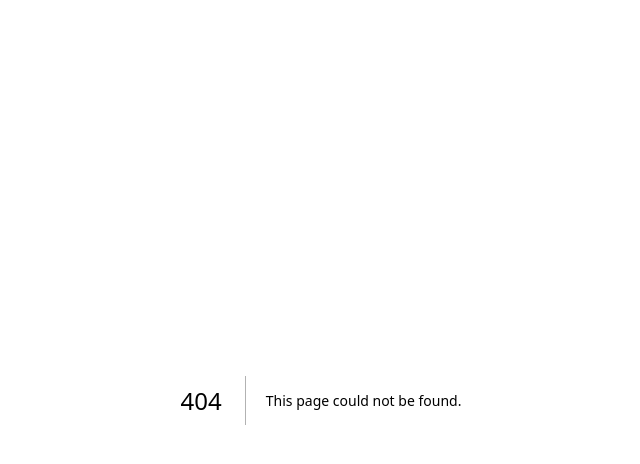
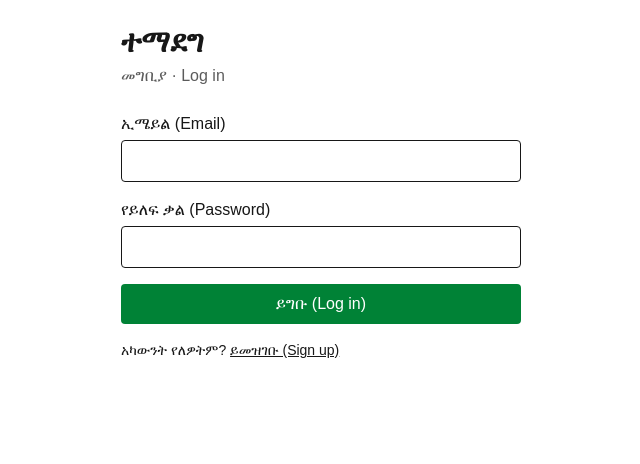
Before and after one commit to Aman6815/temadeg, a Next.js app: page /login in a window 1280 px wide. Before the commit this address had no page. Shown: the top 464 px of the page, without its empty margins (319-959 px from the left). Built offline with nearby package versions, Linux system fonts and the light colour scheme.

Commit message:
Add login, logout, session proxy and account page

```diff
--- /dev/null
+++ b/src/app/account/actions.ts
@@ -0,0 +1,10 @@
+"use server";
+
+import { redirect } from "next/navigation";
+import { createClient } from "@/lib/supabase/server";
+
+export async function signOut() {
+  const supabase = await createClient();
+  await supabase.auth.signOut();
+  redirect("/login");
+}
--- /dev/null
+++ b/src/app/account/page.tsx
@@ -0,0 +1,40 @@
+import { redirect } from "next/navigation";
+import { createClient } from "@/lib/supabase/server";
+import { signOut } from "./actions";
+
+const roleLabels: Record<string, string> = {
+  parent: "ወላጅ (Parent)",
+  tutor: "አስጠኚ (Tutor)",
+  admin: "አስተዳዳሪ (Administrator)",
+};
+
+export default async function AccountPage() {
+  const supabase = await createClient();
+
+  // getUser() asks Supabase to verify the login. It is safer than trusting
+  // the cookie alone, so we always use it for access checks.
+  const {
+    data: { user },
+  } = await supabase.auth.getUser();
+  if (!user) redirect("/login");
+
+  const { data: profile } = await supabase
+    .from("profiles")
+    .select("full_name, role")
+    .eq("id", user.id)
+    .single();
+
+  return (
+    <main className="mx-auto max-w-md p-6">
+      <h1 className="text-3xl font-bold">ተማደግ</h1>
+      <p className="mt-4 text-xl">{profile?.full_name}</p>
+      <p className="opacity-70">{roleLabels[profile?.role ?? ""] ?? ""}</p>
+
+      <form action={signOut} className="mt-6">
+        <button type="submit" className="rounded border px-4 py-2">
+          ውጣ (Sign out)
+        </button>
+      </form>
+    </main>
+  );
+}
--- /dev/null
+++ b/src/app/login/actions.ts
@@ -0,0 +1,29 @@
+"use server";
+
+import { redirect } from "next/navigation";
+import { createClient } from "@/lib/supabase/server";
+
+export type LoginState = { error?: string };
+
+export async function login(
+  _prev: LoginState,
+  formData: FormData
+): Promise<LoginState> {
+  const email = String(formData.get("email") ?? "").trim();
+  const password = String(formData.get("password") ?? "");
+
+  if (!email || !password) {
+    return { error: "ኢሜይልና የይለፍ ቃል ያስገቡ (Please enter your email and password)." };
+  }
+
+  const supabase = await createClient();
+  const { error } = await supabase.auth.signInWithPassword({ email, password });
+
+  if (error) {
+    // Same message for a wrong email or a wrong password, so attackers
+    // can't discover which emails are registered.
+    return { error: "ኢሜይሉ ወይም የይለፍ ቃሉ ትክክል አይደለም (Incorrect email or password)." };
+  }
+
+  redirect("/account");
+}
--- /dev/null
+++ b/src/app/login/page.tsx
@@ -0,0 +1,47 @@
+"use client";
+
+import Link from "next/link";
+import { useActionState } from "react";
+import { login, type LoginState } from "./actions";
+
+const initialState: LoginState = {};
+
+export default function LoginPage() {
+  const [state, formAction, pending] = useActionState(login, initialState);
+
+  return (
+    <main className="mx-auto max-w-md p-6">
+      <h1 className="text-3xl font-bold">ተማደግ</h1>
+      <p className="mt-1 opacity-70">መግቢያ · Log in</p>
+
+      <form action={formAction} className="mt-6 space-y-4">
+        <label className="block">
+          <span className="font-medium">ኢሜይል (Email)</span>
+          <input name="email" type="email" required autoComplete="email"
+            className="mt-1 w-full rounded border bg-transparent px-3 py-2" />
+        </label>
+
+        <label className="block">
+          <span className="font-medium">የይለፍ ቃል (Password)</span>
+          <input name="password" type="password" required
+            autoComplete="current-password"
+            className="mt-1 w-full rounded border bg-transparent px-3 py-2" />
+        </label>
+
+        {state.error && (
+          <p role="alert" className="text-red-500">{state.error}</p>
+        )}
+
+        <button type="submit" disabled={pending}
+          className="w-full rounded bg-green-700 px-4 py-2 font-medium text-white disabled:opacity-50">
+          {pending ? "በመግባት ላይ… (Logging in…)" : "ይግቡ (Log in)"}
+        </button>
+      </form>
+
+      <p className="mt-4 text-sm">
+        አካውንት የለዎትም?{" "}
+        <Link href="/signup" className="underline">ይመዝገቡ (Sign up)</Link>
+      </p>
+    </main>
+  );
+}
--- a/src/app/signup/actions.ts
+++ b/src/app/signup/actions.ts
@@ -41,5 +41,5 @@ export async function signup(
     return { error: "አካውንቱን መፍጠር አልተቻለም። እንደገና ይሞክሩ (Could not create the account. Please try again)." };
   }
 
-  redirect("/"); // temporary; we'll send users to their own page later
+  redirect("/account");
 }
--- a/src/app/signup/page.tsx
+++ b/src/app/signup/page.tsx
@@ -2,6 +2,7 @@
 
 import { useActionState } from "react";
 import { signup, type SignupState } from "./actions";
+import Link from "next/link";
 
 const initialState: SignupState = {};
 
@@ -56,6 +57,11 @@ export default function SignupPage() {
           className="w-full rounded bg-green-700 px-4 py-2 font-medium text-white disabled:opacity-50">
           {pending ? "በመመዝገብ ላይ… (Signing up…)" : "ይመዝገቡ (Sign up)"}
         </button>
+
+        <p className="mt-4 text-sm">
+            አካውንት አለዎት?{" "}
+            <Link href="/login" className="underline">ይግቡ (Log in)</Link>
+        </p>
       </form>
     </main>
   );
--- /dev/null
+++ b/src/proxy.ts
@@ -0,0 +1,39 @@
+import { createServerClient } from "@supabase/ssr";
+import { NextResponse, type NextRequest } from "next/server";
+
+export async function proxy(request: NextRequest) {
+  let response = NextResponse.next({ request });
+
+  const supabase = createServerClient(
+    process.env.NEXT_PUBLIC_SUPABASE_URL!,
+    process.env.NEXT_PUBLIC_SUPABASE_PUBLISHABLE_KEY!,
+    {
+      cookies: {
+        getAll() {
+          return request.cookies.getAll();
+        },
+        setAll(cookiesToSet) {
+          cookiesToSet.forEach(({ name, value }) =>
+            request.cookies.set(name, value)
+          );
+          response = NextResponse.next({ request });
+          cookiesToSet.forEach(({ name, value, options }) =>
+            response.cookies.set(name, value, options)
+          );
+        },
+      },
+    }
+  );
+
+  // Checks the login with Supabase and refreshes it if it expired.
+  // Keep nothing between createServerClient and getUser.
+  await supabase.auth.getUser();
+
+  return response;
+}
+
+export const config = {
+  matcher: [
+    "/((?!_next/static|_next/image|favicon.ico|.*\\.(?:svg|png|jpg|jpeg|gif|webp)$).*)",
+  ],
+};
```
